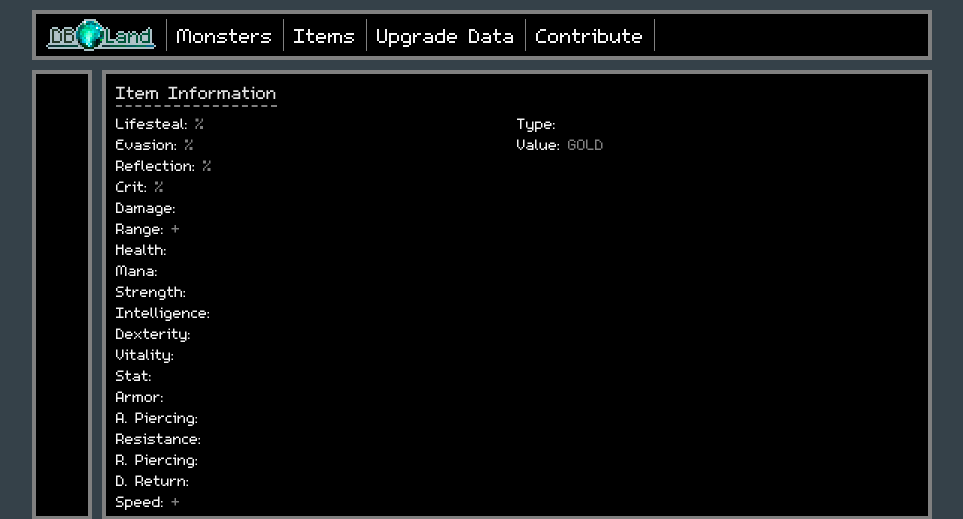
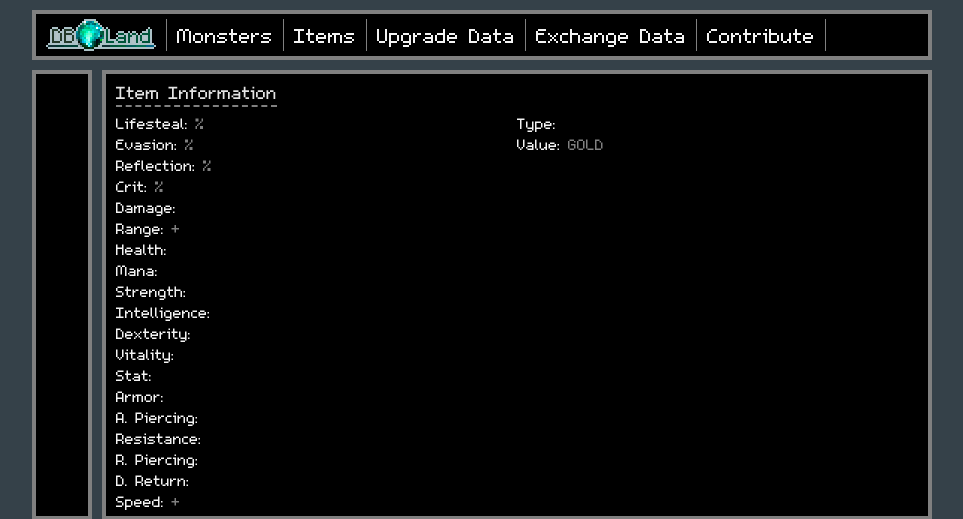
Before and after one commit to TiagoGoddard/AdventureLandDrops, a Node project: template views/item.pug in a window 1280 px wide. Shown: the top 519 px of the page, without its empty margins (158-1121 px from the left). Run offline with Node 20 templates, Linux system fonts and the light colour scheme; the template is opened without the code that fills it, so the values that code supplies are empty.

Commit message:
Added exchanges data link in layout.

```diff
--- a/views/layout.pug
+++ b/views/layout.pug
@@ -31,6 +31,9 @@ html
                     a(href='/upgrades') Upgrade Data
                 .divider.rmargin
                 .static-column.vertical-flex.rmargin
+                    a(href='/exchanges') Exchange Data
+                .divider.rmargin
+                .static-column.vertical-flex.rmargin
                     a(href='https://github.com/TiagoGoddard/AdventureLandDrops') Contribute
                 .divider
             block content
```
